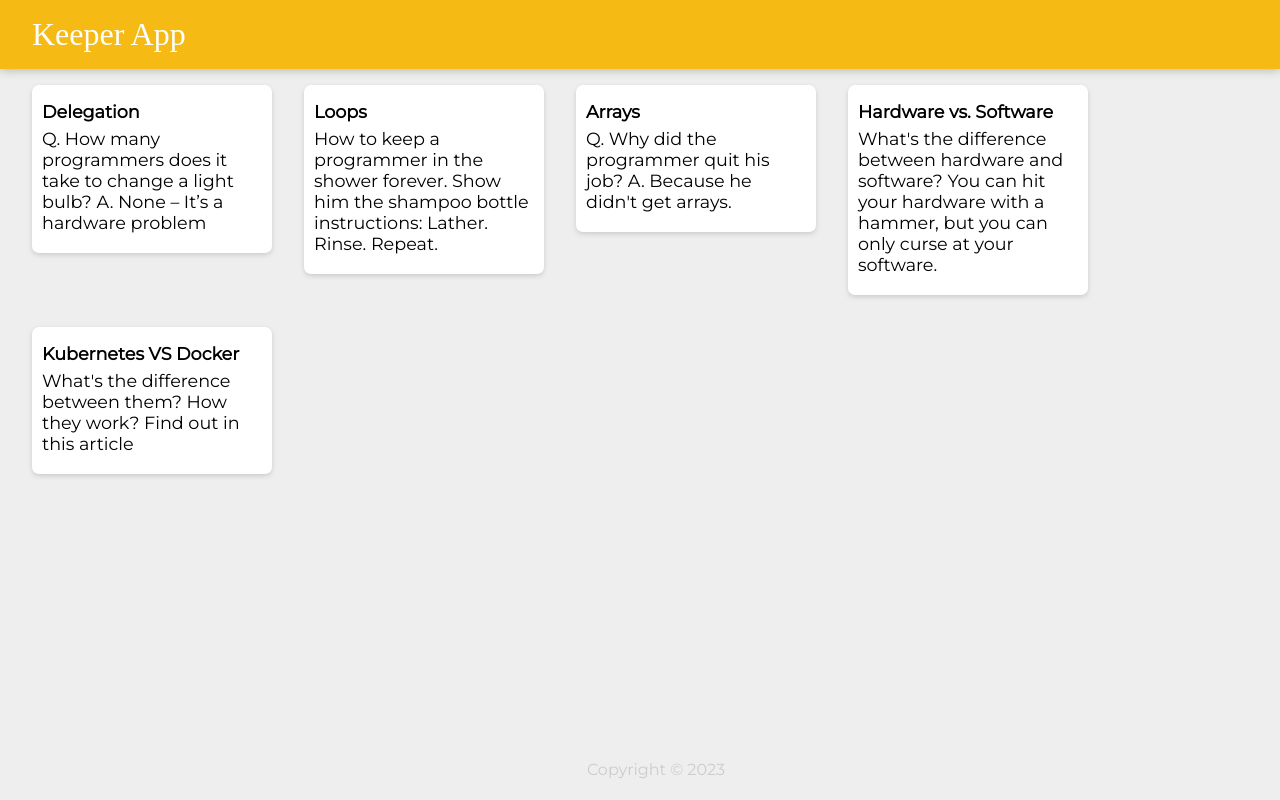
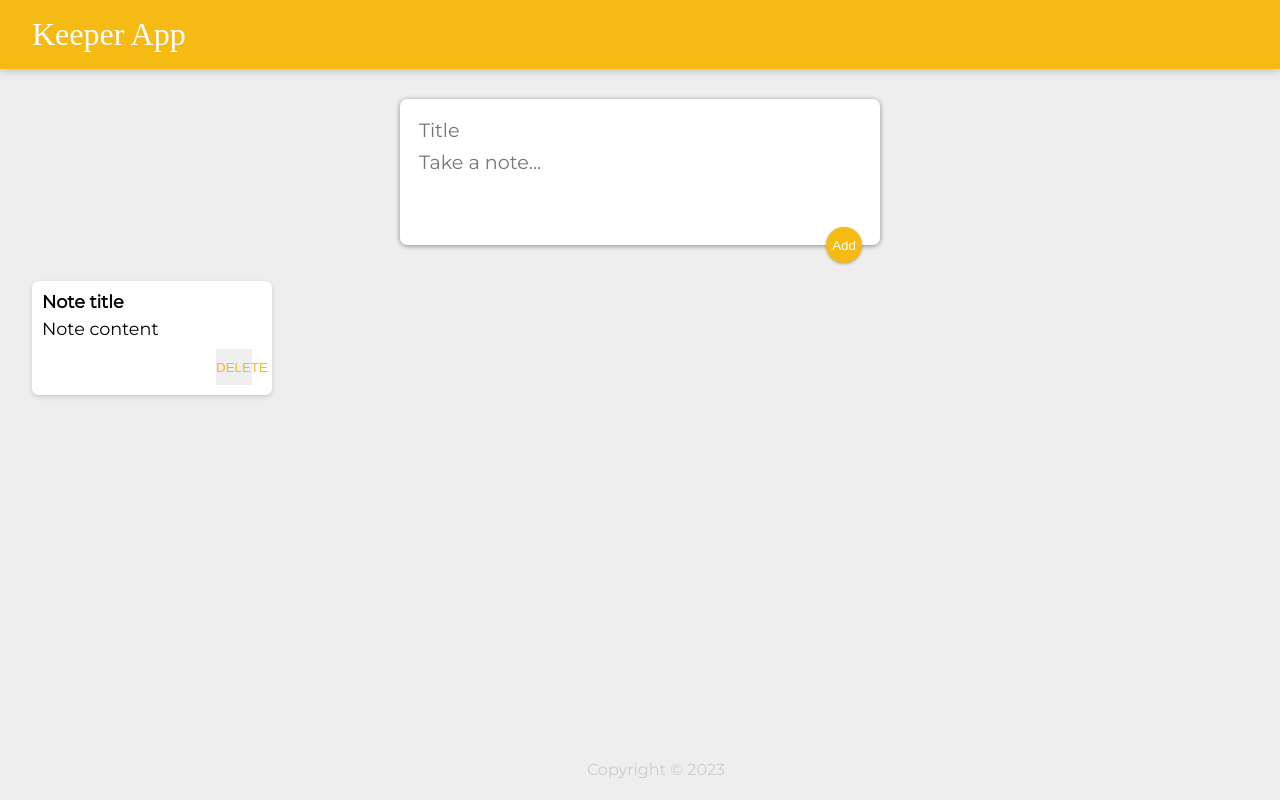
Before and after one commit to abdelilahdahdahi/Kenote, a React (Create React App) app: page / in a window 1280 px wide. Built offline with nearby package versions, Linux system fonts and the light colour scheme; a web font is replaced by a local one.

Commit message:
setup from sandbox

```diff
--- a/public/styles.css
+++ b/public/styles.css
@@ -54,3 +54,49 @@
   white-space: pre-wrap;
   word-wrap: break-word;
 }
+
+.note button {
+  position: relative;
+  float: right;
+  margin-right: 10px;
+  color: #f5ba13;
+  border: none;
+  width: 36px;
+  height: 36px;
+  cursor: pointer;
+  outline: none;
+}
+
+form {
+  position: relative;
+  width: 480px;
+  margin: 30px auto 20px auto;
+  background: #fff;
+  padding: 15px;
+  border-radius: 7px;
+  box-shadow: 0 1px 5px rgb(138, 137, 137);
+}
+form input,
+form textarea {
+  width: 100%;
+  border: none;
+  padding: 4px;
+  outline: none;
+  font-size: 1.2em;
+  font-family: inherit;
+  resize: none;
+}
+form button {
+  position: absolute;
+  right: 18px;
+  bottom: -18px;
+  background: #f5ba13;
+  color: #fff;
+  border: none;
+  border-radius: 50%;
+  width: 36px;
+  height: 36px;
+  box-shadow: 0 1px 3px rgba(0, 0, 0, 0.3);
+  cursor: pointer;
+  outline: none;
+}
--- a/src/components/App.jsx
+++ b/src/components/App.jsx
@@ -1,19 +1,15 @@
-import React from 'react';
+import React from "react";
 import Header from "./Header";
+import Footer from "./Footer";
 import Note from "./Note";
-import Footer  from './Footer';
-import notes from '../notes';
+import CreateArea from "./CreateArea";
 
 function App() {
   return (
     <div>
       <Header />
-            {notes.map(notes => <Note
-                key = {notes.id}
-                id = {notes.id}
-                title = {notes.title}
-                content = {notes.content}
-            />)}
+      <CreateArea />
+      <Note key={1} title="Note title" content="Note content" />
       <Footer />
     </div>
   );
--- /dev/null
+++ b/src/components/CreateArea.jsx
@@ -0,0 +1,15 @@
+import React from "react";
+
+function CreateArea() {
+  return (
+    <div>
+      <form>
+        <input name="title" placeholder="Title" />
+        <textarea name="content" placeholder="Take a note..." rows="3" />
+        <button>Add</button>
+      </form>
+    </div>
+  );
+}
+
+export default CreateArea;
--- a/src/components/Note.jsx
+++ b/src/components/Note.jsx
@@ -1,11 +1,11 @@
-import React from 'react';
+import React from "react";
 
-function Note (props) {
+function Note(props) {
   return (
     <div className="note">
-            <h1>{props.id}</h1>
       <h1>{props.title}</h1>
       <p>{props.content}</p>
+      <button>DELETE</button>
     </div>
   );
 }
```
Lines whose indentation alone changed are shown as unchanged.
